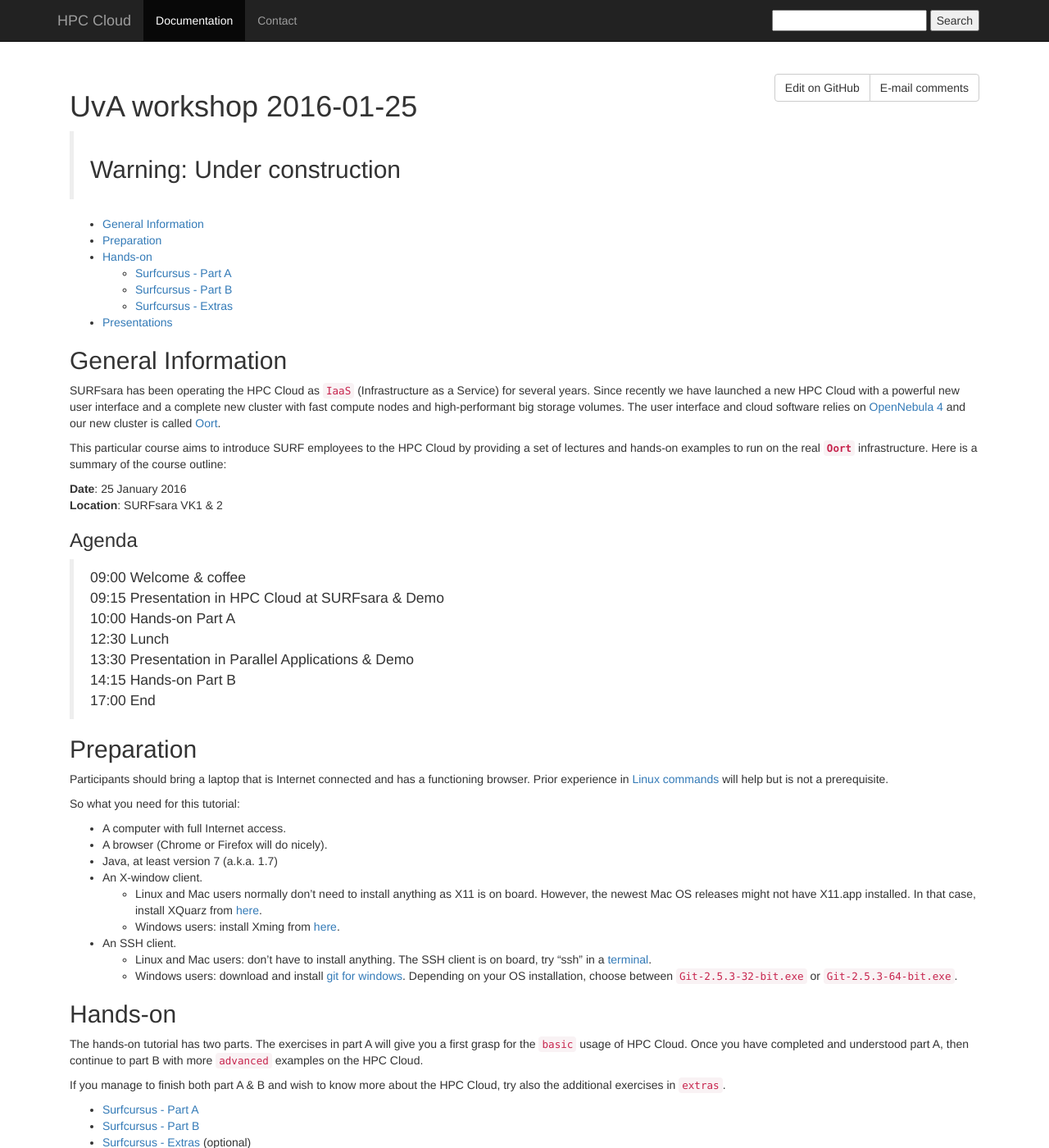
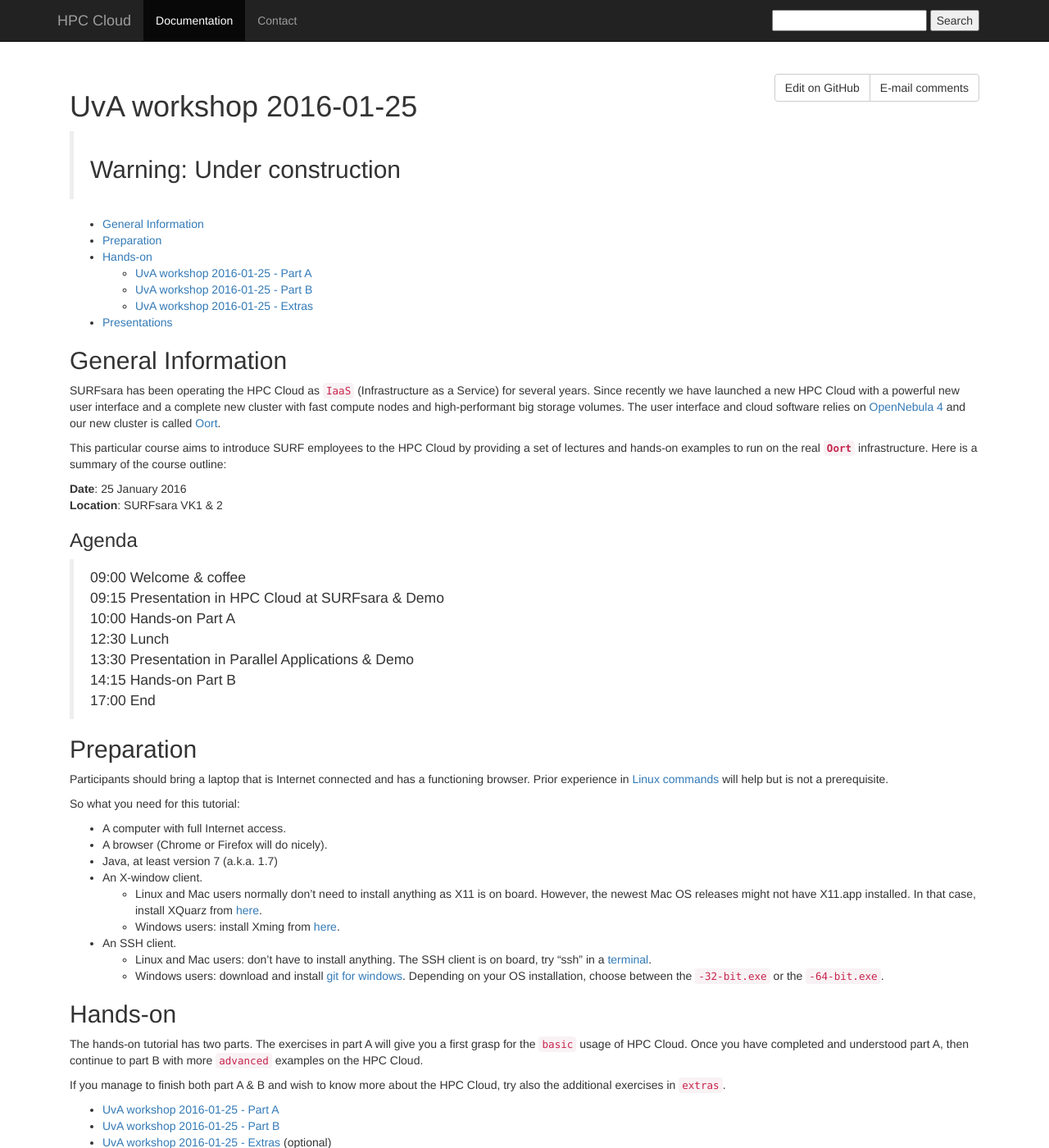
Before and after one commit to sara-nl/clouddocs, a Jekyll site: the page built from UvAworkshop-2016-01-25/UvAworkshop-2016-01-25.markdown, in a window 1280 px wide and 1400 px high. Shown: the whole window at 82% size. Built offline with Jekyll 4.4.1, drawn with Linux system fonts in a browser that asks for light colours; nearby versions of some CDN libraries.

Commit message:
docs for UvA workshop 2016-01-25

```diff
--- a/UvAworkshop-2016-01-25/UvAworkshop-2016-01-25-extras.markdown
+++ b/UvAworkshop-2016-01-25/UvAworkshop-2016-01-25-extras.markdown
@@ -7,7 +7,7 @@
 > ## Warning: Under construction
 
 This is part one of the Tutorial [UvA workshop 2016-01-25](UvAworkshop-2016-01-25).
-**You should have completed (and understood)** [Surfcursus - Part A](UvAworkshop-2016-01-25-partA) and [Surfcursus - Part B](UvAworkshop-2016-01-25-partB),  before trying these extras.
+**You should have completed (and understood)** [UvA workshop 2016-01-25 - Part A](UvAworkshop-2016-01-25-partA) and [UvA workshop 2016-01-25 - Part B](UvAworkshop-2016-01-25-partB),  before trying these extras.
 
 * [Hands-on Extras](#hands-on) <br>
   * [Working with Storage](#Working-with-storage) <br>
--- a/UvAworkshop-2016-01-25/UvAworkshop-2016-01-25-partA.markdown
+++ b/UvAworkshop-2016-01-25/UvAworkshop-2016-01-25-partA.markdown
@@ -238,4 +238,4 @@
 * Before you move to the next sections, remember to shutdown the VM.
 
 ### Next: part B
-Now that you completed the Tutorial [Surfcursus - Part A](UvAworkshop-2016-01-25-partA), please continue with Tutorial [Surfcursus - Part B](UvAworkshop-2016-01-25-partB).
+Now that you completed the Tutorial [UvA workshop 2016-01-25 - Part A](UvAworkshop-2016-01-25-partA), please continue with Tutorial [UvA workshop 2016-01-25 - Part B](UvAworkshop-2016-01-25-partB).
--- a/UvAworkshop-2016-01-25/UvAworkshop-2016-01-25-partB.markdown
+++ b/UvAworkshop-2016-01-25/UvAworkshop-2016-01-25-partB.markdown
@@ -7,7 +7,7 @@
 > ## Warning: Under construction
 
 This is part B of the Tutorial [UvA workshop 2016-01-25](UvAworkshop-2016-01-25).
-**If you have not completed (and understood)** [Surfcursus - Part A](UvAworkshop-2016-01-25-partA), please do so first.
+**If you have not completed (and understood)** [UvA workshop 2016-01-25 - Part A](UvAworkshop-2016-01-25-partA), please do so first.
 
 * [Hands-on part B](#hands-on) <br>
   * [3. Persistence](#3.-Persistence) <br>
@@ -199,9 +199,9 @@
 
 ### <a name="5.-Wrap-up"></a> 5. Wrap up
 
-* Play around, make your checks and don't forget to [shut down](surfcursus-part-A-2015-Oct-15#first-shut-down) all the running VMs when you are finished.
+* Play around, make your checks and don't forget to [shut down](#first-shut-down) all the running VMs when you are finished.
 
 >Remember: Your running VMs are consuming quota whether they are doing something useful or are idle.
 
 ### Next: Extras
-You have completed the Tutorial [Surfcursus - Part B](UvAworkshop-2016-01-25-partB). If you want more of the HPC Cloud, see [Surfcursus - Extras](UvAworkshop-2016-01-25-extras).
+You have completed the Tutorial [UvA workshop 2016-01-25 - Part B](UvAworkshop-2016-01-25-partB). If you want more of the HPC Cloud, see [UvA workshop 2016-01-25 - Extras](UvAworkshop-2016-01-25-extras).
--- a/UvAworkshop-2016-01-25/UvAworkshop-2016-01-25.markdown
+++ b/UvAworkshop-2016-01-25/UvAworkshop-2016-01-25.markdown
@@ -9,9 +9,9 @@
 * [General Information](#general) <br>
 * [Preparation](#preparation) <br>
 * [Hands-on](#hands-on) <br>
-  * [Surfcursus - Part A](UvAworkshop-2016-01-25-partA)
-  * [Surfcursus - Part B](UvAworkshop-2016-01-25-partB)
-  * [Surfcursus - Extras](UvAworkshop-2016-01-25-extras)
+  * [UvA workshop 2016-01-25 - Part A](UvAworkshop-2016-01-25-partA)
+  * [UvA workshop 2016-01-25 - Part B](UvAworkshop-2016-01-25-partB)
+  * [UvA workshop 2016-01-25 - Extras](UvAworkshop-2016-01-25-extras)
 * [Presentations](#presentations) <br>
 
 ## <a name="general"></a>General Information
@@ -46,7 +46,7 @@
   * Windows users: install Xming from [here](http://sourceforge.net/projects/xming/).
 * An SSH client.
   * Linux and Mac users: don't have to install anything. The SSH client is on board, try "ssh" in a [terminal](http://askubuntu.com/questions/38162/what-is-a-terminal-and-how-do-i-open-and-use-it).
-  * Windows users: download and install [git for windows](https://git-for-windows.github.io/). Depending on your OS installation, choose between `Git-2.5.3-32-bit.exe` or `Git-2.5.3-64-bit.exe`.
+  * Windows users: download and install [git for windows](https://git-for-windows.github.io/). Depending on your OS installation, choose between the `-32-bit.exe` or the `-64-bit.exe`.
 
 
 ## <a name="hands-on"></a> Hands-on
@@ -54,9 +54,9 @@
 
 If you manage to finish both part A & B and wish to know more about the HPC Cloud, try also the additional exercises in `extras`.
 
-  * [Surfcursus - Part A](surfcursus-part-A-2015-Oct-15)
-  * [Surfcursus - Part B](surfcursus-part-B-2015-Oct-15)
-  * [Surfcursus - Extras](surfcursus-extras-2015-Oct-15) (optional)
+  * [UvA workshop 2016-01-25 - Part A](UvAworkshop-2016-01-25-partA)
+  * [UvA workshop 2016-01-25 - Part B](UvAworkshop-2016-01-25-partB)
+  * [UvA workshop 2016-01-25 - Extras](UvAworkshop-2016-01-25-extras) (optional)
 
 > **NOTE: only for Windows users**
 >
```
